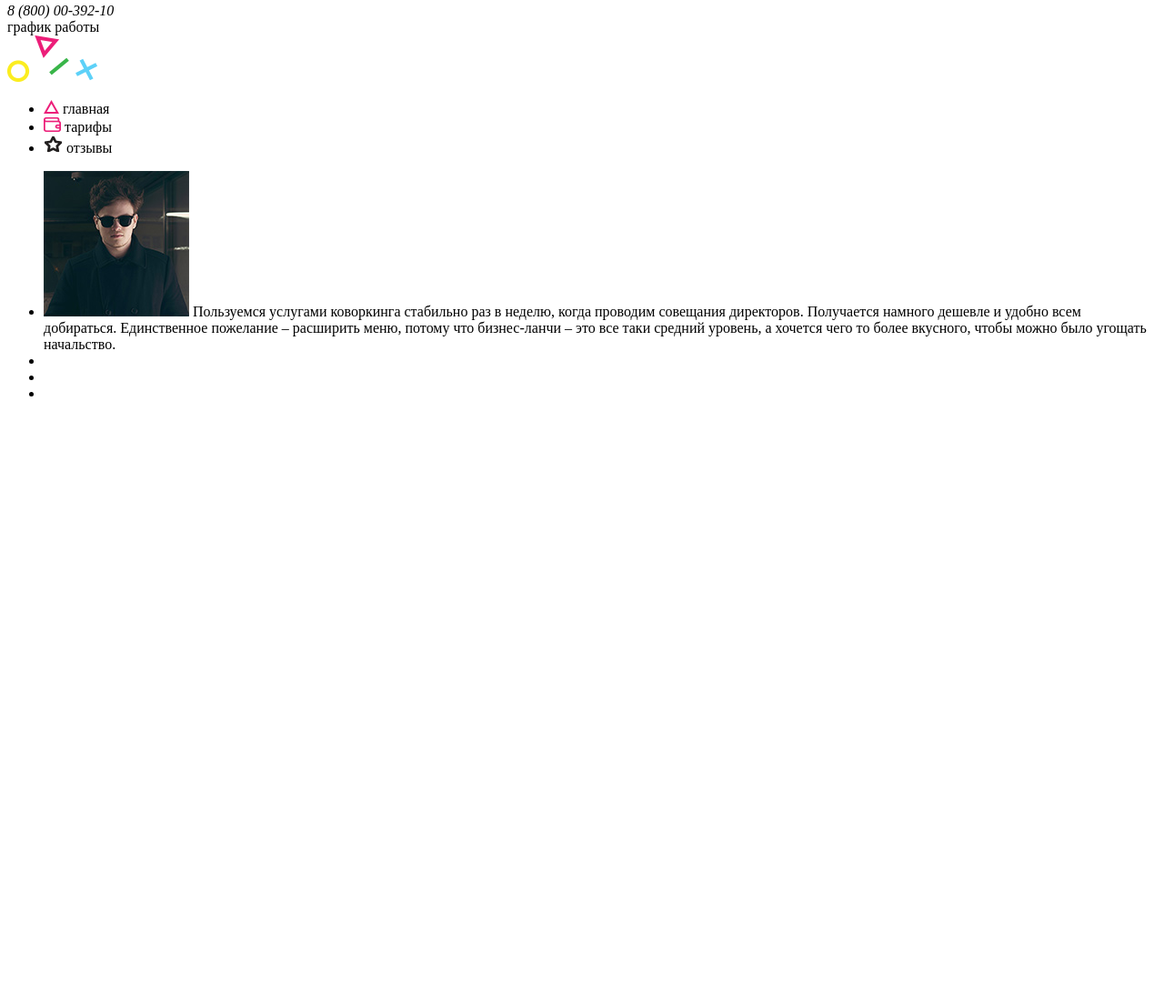
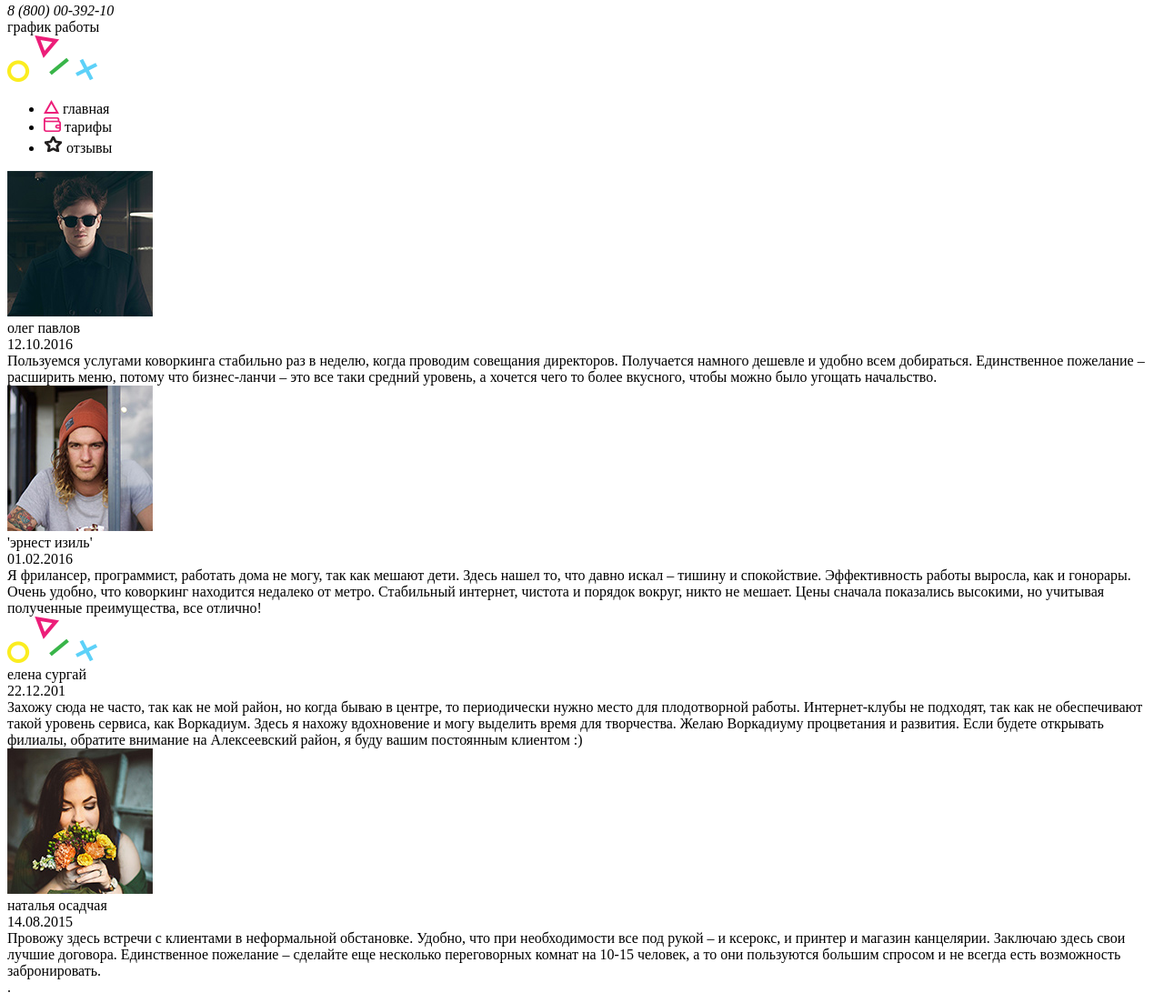
Before and after one commit to AlexSukhanov/first_site_on_ls, a plain HTML site: page index.html in a window 1280 px wide. Shown: the part 5-1108 px from the top of the page at 91% size. Before the commit the page ends 800 px from the top, so only its background shows below. Drawn offline with Linux system fonts and the light colour scheme.

Commit message:
some rewriting html

```diff
--- a/index.html
+++ b/index.html
@@ -5,7 +5,7 @@
 	<title>Коворкинг "Workadium"</title>
 </head>
 <body>
-	<main class="wrapper">
+	<div class="wrapper">
 		<header class="header">
 			<address class="phone">8 (800) 00-392-10
 			</address>
@@ -27,21 +27,69 @@
 
 			</nav>
 		</aside>
-		<section class="main-content">
+		<main class="main">
 			<div class="feedback">
-				<ul class="feed-list">
-					<li class="feeder">
+				<div class="feed-list">
+					<div class="feeder">
 
 						<img class="foto-client" src="Images/foto/foto_client3.jpg">
-							Пользуемся услугами коворкинга стабильно раз в неделю, когда проводим совещания директоров. Получается намного дешевле и удобно всем добираться. Единственное пожелание – расширить меню, потому что бизнес-ланчи – это все таки средний уровень, а хочется чего то более вкусного, чтобы можно было угощать начальство.
-					</li>
-					<li class="feeder"></li>
-					<li class="feeder"></li>
-					<li class="feeder"></li>
-				</ul>
+							<div class="feeder__name">
+								олег павлов
+							</div>
+							<div class="feeder__time">
+								12.10.2016
+							</div>
+
+							<div class="feeder__text">Пользуемся услугами коворкинга стабильно раз в неделю, когда проводим совещания директоров. Получается намного дешевле и удобно всем добираться. Единственное пожелание – расширить меню, потому что бизнес-ланчи – это все таки средний уровень, а хочется чего то более вкусного, чтобы можно было угощать начальство.
+							</div>
+					</div>
+
+					<div class="feeder">
+
+						<img class="foto-client" src="Images/foto/foto_client1.jpg">
+							<div class="feeder__name">
+								'эрнест изиль'
+							</div>
+							<div class="feeder__time">
+								01.02.2016
+							</div>
+
+							<div class="feeder__text">Я фрилансер, программист, работать дома не могу, так как мешают дети. Здесь нашел то, что давно искал – тишину и спокойствие. Эффективность работы выросла, как и гонорары. Очень удобно, что коворкинг находится недалеко от метро. Стабильный интернет, чистота и порядок вокруг, никто не мешает. Цены сначала показались высокими, но учитывая полученные преимущества, все отлично!
+					</div>
+
+					<div class="feeder">
+
+						<img class="foto-client" src="Images/logo/logo-fig.png">
+							<div class="feeder__name">
+								елена сургай
+							</div>
+							<div class="feeder__time">
+								22.12.201
+							</div>
+
+							<div class="feeder__text">Захожу сюда не часто, так как не мой район, но когда бываю в центре, то периодически нужно место для плодотворной работы. Интернет-клубы не подходят, так как не обеспечивают такой уровень сервиса, как Воркадиум. Здесь я нахожу вдохновение и могу выделить время для творчества. Желаю Воркадиуму процветания и развития. Если будете открывать филиалы, обратите внимание на Алексеевский район, я буду вашим постоянным клиентом :)
+							</div>
+					</div>
+
+					<div class="feeder">
+
+						<img class="foto-client" src="Images/foto/foto_client2.jpg">
+							<div class="feeder__name">
+								наталья осадчая
+							</div>
+							<div class="feeder__time">
+								14.08.2015
+							</div>
+
+							<div class="feeder__text">Провожу здесь встречи с клиентами в неформальной обстановке. Удобно, что при необходимости все под рукой – и ксерокс, и принтер и магазин канцелярии. Заключаю здесь свои лучшие договора. Единственное пожелание – сделайте еще несколько переговорных комнат на 10-15 человек, а то они пользуются большим спросом и не всегда есть возможность забронировать.
+							</div>
+					</div>
+					.
+
+				</div>
 			</div>
-		</section>
+		</main>
 
-	</main>
+	</div>
 </body>
 </html>
```
